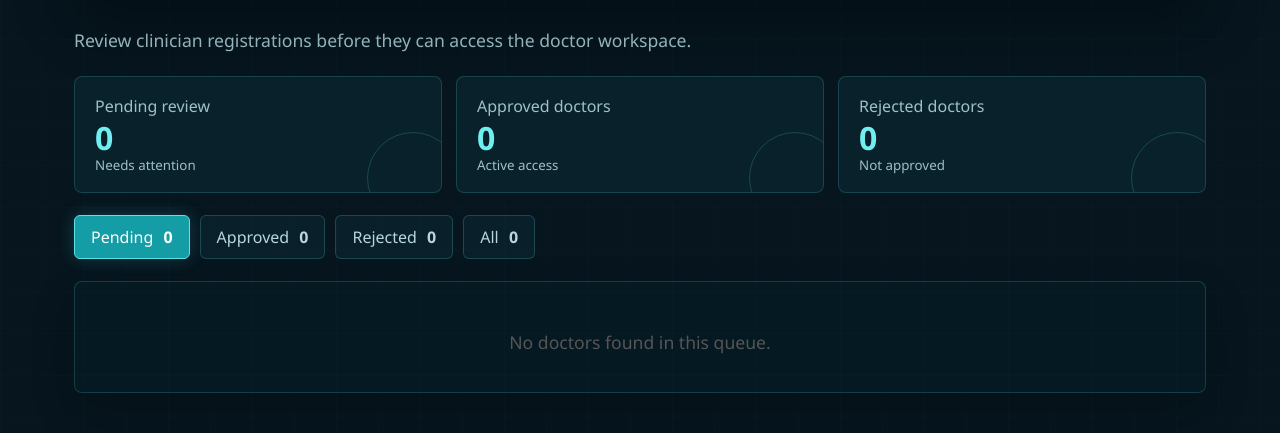
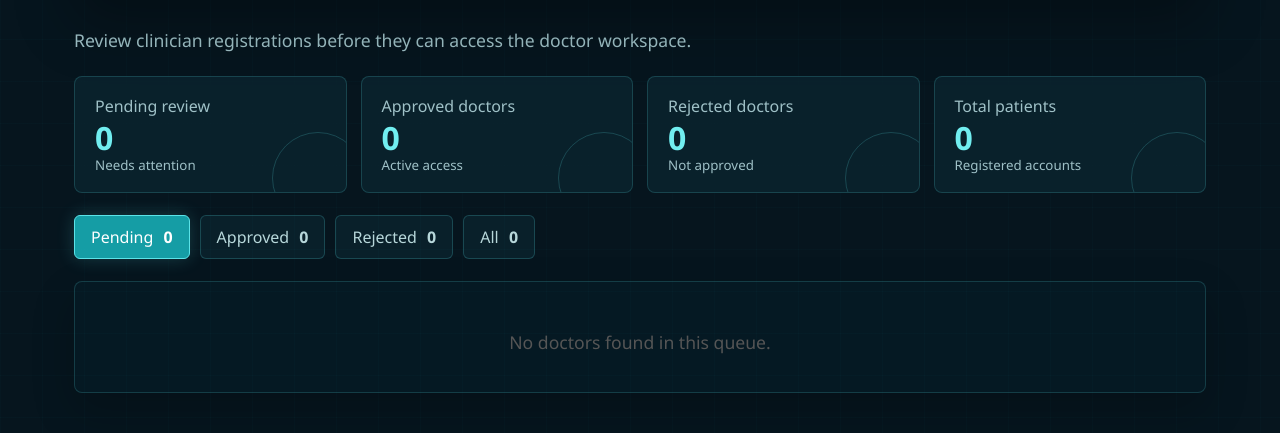
Before and after one commit to trishank18/medconnect, a PHP site: page /admin-dashboard.php in a window 1280 px wide. Shown: the part 339-772 px from the top of the page. Run offline with PHP 8.4, Linux system fonts and the light colour scheme; the visitor is signed in with stand-in values (Sample User, id 1); data that the repository does not hold is empty.

Commit message:
Show patient total in admin dashboard

```diff
--- a/admin-dashboard.php
+++ b/admin-dashboard.php
@@ -24,6 +24,7 @@ $stmt = $conn->prepare($query);
 $stmt->execute($params);
 $doctors = $stmt->fetchAll(PDO::FETCH_ASSOC);
 $counts = $conn->query('SELECT verification_status, COUNT(*) AS total FROM doctors GROUP BY verification_status')->fetchAll(PDO::FETCH_KEY_PAIR);
+$patientCount = (int) $conn->query('SELECT COUNT(*) FROM patients')->fetchColumn();
 function e(string $value): string { return htmlspecialchars($value, ENT_QUOTES, 'UTF-8'); }
 ?>
 <!DOCTYPE html>
@@ -51,6 +52,7 @@ function e(string $value): string { return htmlspecialchars($value, ENT_QUOTES,
       <div class="admin-metric"><span>Pending review</span><strong><?= (int) ($counts['pending'] ?? 0) ?></strong><small>Needs attention</small></div>
       <div class="admin-metric"><span>Approved doctors</span><strong><?= (int) ($counts['approved'] ?? 0) ?></strong><small>Active access</small></div>
       <div class="admin-metric"><span>Rejected doctors</span><strong><?= (int) ($counts['rejected'] ?? 0) ?></strong><small>Not approved</small></div>
+      <div class="admin-metric"><span>Total patients</span><strong><?= $patientCount ?></strong><small>Registered accounts</small></div>
     </section>
     <div class="admin-tabs">
       <?php foreach (['pending', 'approved', 'rejected', 'all'] as $tab): ?>
--- a/css/style.css
+++ b/css/style.css
@@ -18,7 +18,7 @@
 .topbar { display: flex; align-items: center; justify-content: space-between; padding: 18px 5%; border-bottom: 1px solid rgba(20, 36, 58, .12); background: #fff; }
 .topbar nav a { color: inherit; font-weight: 700; text-decoration: none; }
 .admin-tabs { display: flex; flex-wrap: wrap; gap: 10px; margin-bottom: 22px; }
-.admin-metrics { display: grid; grid-template-columns: repeat(3, 1fr); gap: 14px; margin-bottom: 22px; }
+.admin-metrics { display: grid; grid-template-columns: repeat(4, 1fr); gap: 14px; margin-bottom: 22px; }
 .admin-metric { position: relative; overflow: hidden; padding: 18px 20px; border: 1px solid rgba(91, 227, 232, .18); border-radius: 8px; background: rgba(11, 37, 48, .76); }
 .admin-metric::after { position: absolute; right: -18px; bottom: -32px; width: 90px; height: 90px; border: 1px solid rgba(91, 227, 232, .2); border-radius: 50%; content: ''; }
 .admin-metric span, .admin-metric small { display: block; color: #9fc1c7; }
@@ -63,6 +63,7 @@
 .admin-login-page .login-btn { border: 1px solid #5be3e8; background: #159da5; box-shadow: 0 0 18px rgba(91, 227, 232, .2); }
 .admin-login-page .switch-link, .admin-login-page .switch-link a { color: #9fc1c7; }
 .admin-login-page .switch-link a:hover { color: #71eef0; }
+@media (max-width: 900px) { .admin-metrics { grid-template-columns: repeat(2, 1fr); } }
 @media (max-width: 700px) { .admin-hero img { height: 190px; } .admin-hero-copy { left: 22px; } .admin-metrics { grid-template-columns: 1fr; } .doctor-review-row { align-items: flex-start; flex-direction: column; } .doctor-review-actions { justify-content: flex-start; min-width: 0; } }
 * {
   margin: 0;
```
